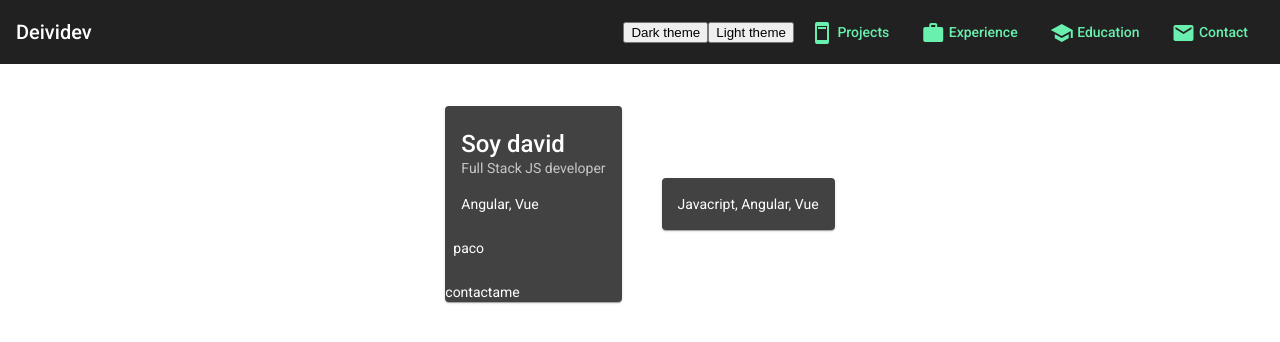
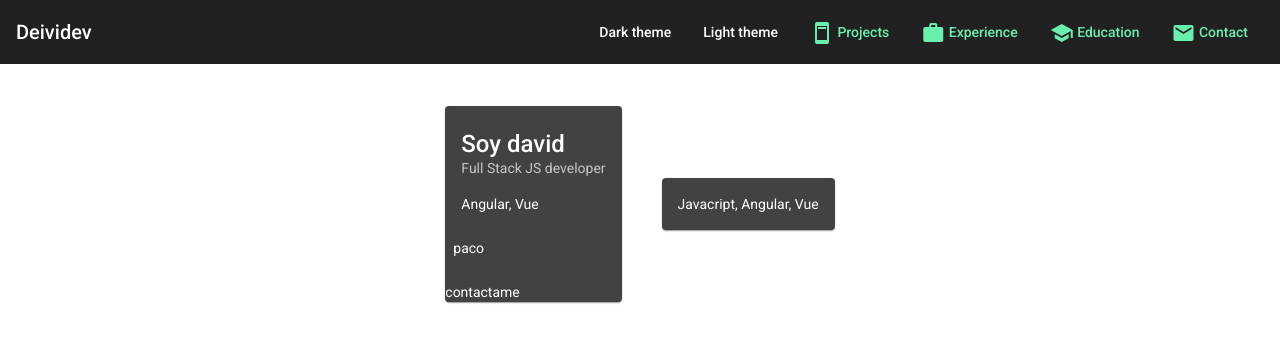
Before and after one commit to kylawamg/Portfolio-test, an Angular app: page /home in a window 1280 px wide. Shown: the top 342 px of the page. Built offline with nearby package versions, Linux system fonts and the light colour scheme.

Commit message:
Added buttons in the header to change from light to dark template

```diff
--- a/src/app/shared/components/header/header.component.html
+++ b/src/app/shared/components/header/header.component.html
@@ -1,8 +1,8 @@
 <mat-toolbar fxLayout="row">
 
   <span fxFlex>  Deividev</span>
-  <button mat-gbutton (click)="onSetTheme('dark-theme')">Dark theme</button>
-  <button mat-gbutton (click)="onSetTheme('light-theme')">Light theme</button>
+  <button mat-button (click)="onSetTheme('dark-theme')">Dark theme</button>
+  <button mat-button (click)="onSetTheme('light-theme')">Light theme</button>
   <button mat-button *ngFor="let item of menuItems" fxHide.xs color="primary">
       <mat-icon class="mr">{{item.icon}}</mat-icon>
       {{item.label}}
```
